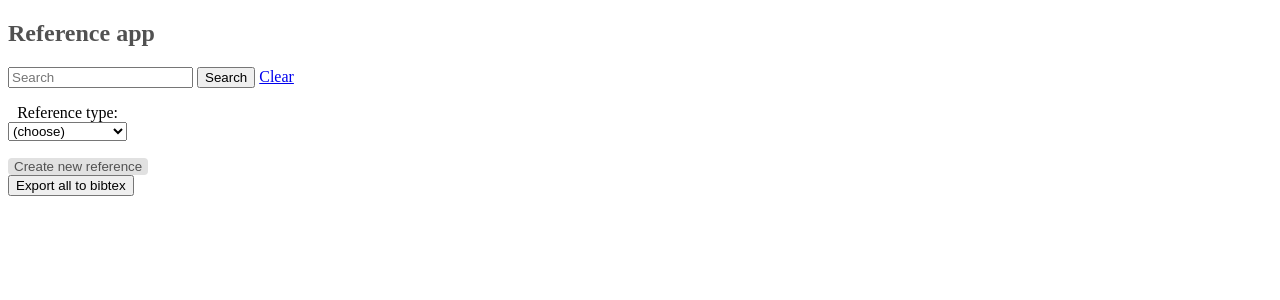
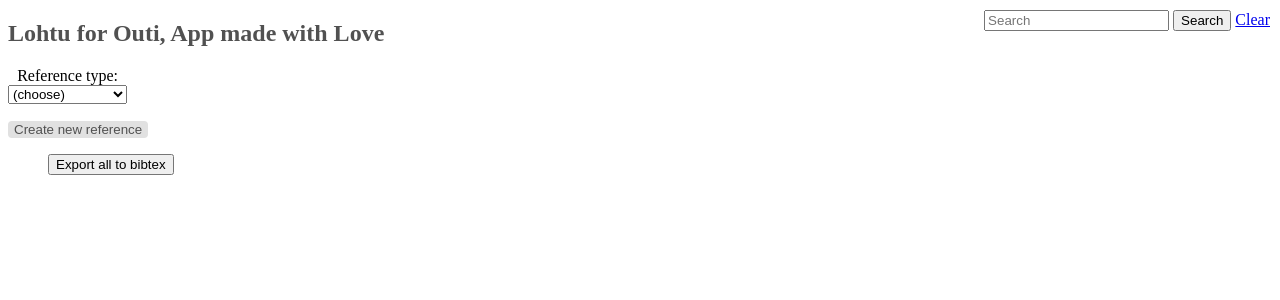
Before and after one commit to Feycry/lohtu, a Flask app: template src/templates/index.html in a window 1280 px wide. Shown: the top 300 px of the page. Run offline with Flask 3, Linux system fonts and the light colour scheme; the template is opened without the code that fills it, so the values that code supplies are empty; parts of the project's set-up code (start-up, migrations or seed data) failed here and were passed over.

Commit message:
start modifying html and css

```diff
--- a/src/static/main.css
+++ b/src/static/main.css
@@ -12,11 +12,14 @@ h2 {
   color: rgb(81, 81, 81);
   border-radius: 4px;
   border: none;
-  /* position: relative;
-  bottom: 250px;
-  left: 250px; */
 }
 
 .add_button:hover {
   background-color: rgb(203, 203, 203);
 }
+
+.search {
+  position: absolute;
+  top: 10px;
+  right: 10px;
+}
--- a/src/templates/index.html
+++ b/src/templates/index.html
@@ -6,9 +6,9 @@ Reference app
 
 {% block body %}
 
-<h2>Reference app</h2>
+<h2>Lohtu for Outi, App made with Love</h2>
 
-<form method="get" action="/" style="margin-bottom: 1em;">
+<form method="get" action="/" style="margin-bottom: 1em;" class="search">
   <input type="text" name="q" placeholder="Search" value="{{ q|default('') }}">
   <button type="submit">Search</button>
   <a href="/">Clear</a>
@@ -17,6 +17,31 @@ Reference app
 {% if q %}
   <p>Results</p>
 {% endif %}
+
+</ul>
+<p>
+  <label for="reference_type">Reference type:</label><br />
+  <select name="reference_type" id="reference_type" required>
+    <option value="">(choose)</option>
+    <option value="article">@article</option>
+    <option value="book">@book</option>
+    <option value="booklet">@booklet</option>
+    <option value="conference">@conference</option>
+    <option value="inbook">@inbook</option>
+    <option value="incollection">@incollection</option>
+    <option value="inproceedings">@inproceedings</option>
+    <option value="manual">@manual</option>
+    <option value="mastersthesis">@mastersthesis</option>
+    <option value="phdthesis">@phdthesis</option>
+    <option value="proceedings">@proceedings</option>
+    <option value="techreport">@techreport</option>
+    <option value="unpublished">@unpublished</option>
+  </select>
+</p>
+<form action="/new_reference" method="get" onsubmit="return validateReferenceType()">
+  <input type="hidden" name="reference_type" id="selected_reference_type">
+  <button type="submit" class="add_button">Create new reference</button>
+</form>
 
 <ul>
   {% for reference in references %}
@@ -43,30 +68,6 @@ Reference app
       </div>
     </li>
   {% endfor %}
-</ul>
-<p>
-  <label for="reference_type">Reference type:</label><br />
-  <select name="reference_type" id="reference_type" required>
-    <option value="">(choose)</option>
-    <option value="article">@article</option>
-    <option value="book">@book</option>
-    <option value="booklet">@booklet</option>
-    <option value="conference">@conference</option>
-    <option value="inbook">@inbook</option>
-    <option value="incollection">@incollection</option>
-    <option value="inproceedings">@inproceedings</option>
-    <option value="manual">@manual</option>
-    <option value="mastersthesis">@mastersthesis</option>
-    <option value="phdthesis">@phdthesis</option>
-    <option value="proceedings">@proceedings</option>
-    <option value="techreport">@techreport</option>
-    <option value="unpublished">@unpublished</option>
-  </select>
-</p>
-<form action="/new_reference" method="get" onsubmit="return validateReferenceType()">
-  <input type="hidden" name="reference_type" id="selected_reference_type">
-  <button type="submit" class="add_button">Create new reference</button>
-</form>
 
 <form action="/export" method="get">
   <button type="submit">Export all to bibtex</button>
```
